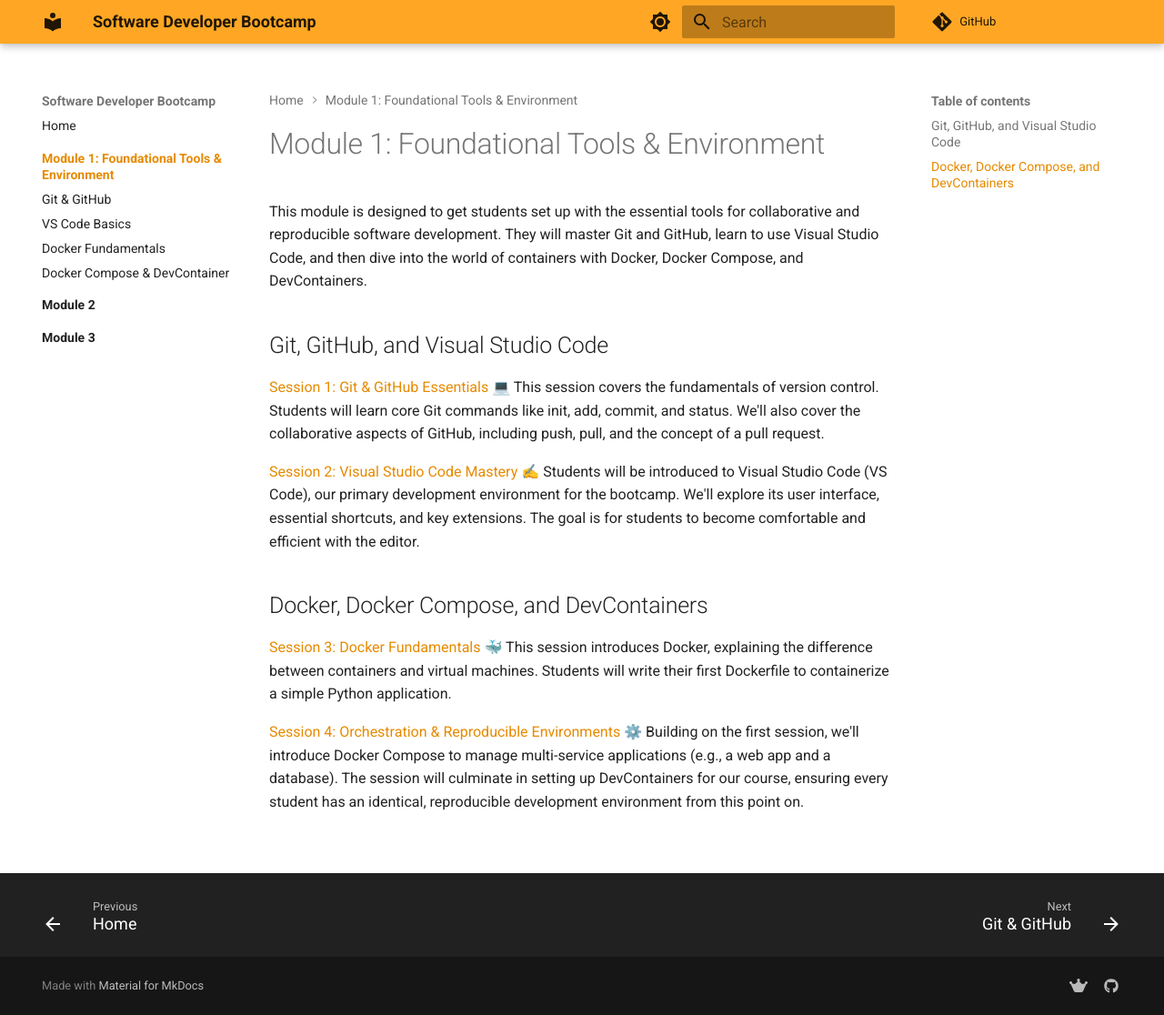
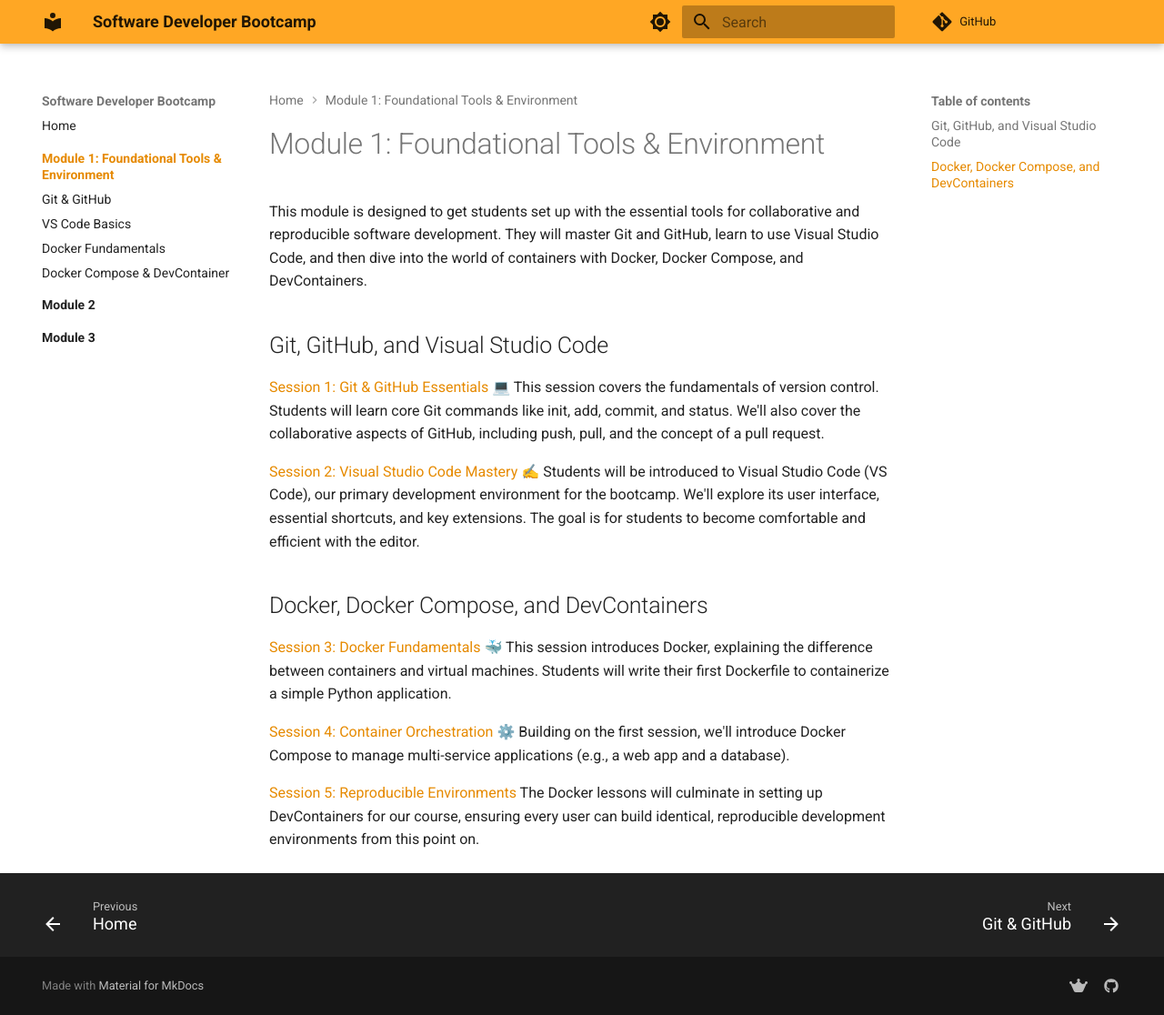
Before and after one commit to kaimibk/Software-Dev-Bootcamp, an MkDocs documentation site: the page built from docs/module-1/index.md, in a window 1280 px wide and 1116 px high. Shown: the whole window at 91% size. Built offline with MkDocs 1.6.1 and Material for MkDocs 9.7.7, drawn with Linux system fonts in a browser that asks for light colours; comment, search, counter and statistics services are not loaded.

Commit message:
Update index.md

```diff
--- a/docs/module-1/index.md
+++ b/docs/module-1/index.md
@@ -15,5 +15,8 @@
 [Session 3: Docker Fundamentals 🐳](./session-3.md)
 This session introduces Docker, explaining the difference between containers and virtual machines. Students will write their first Dockerfile to containerize a simple Python application.
 
-[Session 4: Orchestration & Reproducible Environments ⚙️](./session-4.md)
-Building on the first session, we'll introduce Docker Compose to manage multi-service applications (e.g., a web app and a database). The session will culminate in setting up DevContainers for our course, ensuring every student has an identical, reproducible development environment from this point on.
+[Session 4: Container Orchestration ⚙️](./session-4.md)
+Building on the first session, we'll introduce Docker Compose to manage multi-service applications (e.g., a web app and a database).
+
+[Session 5: Reproducible Environments](./session-5.md)
+The Docker lessons will culminate in setting up DevContainers for our course, ensuring every user can build identical, reproducible development environments from this point on.
```
